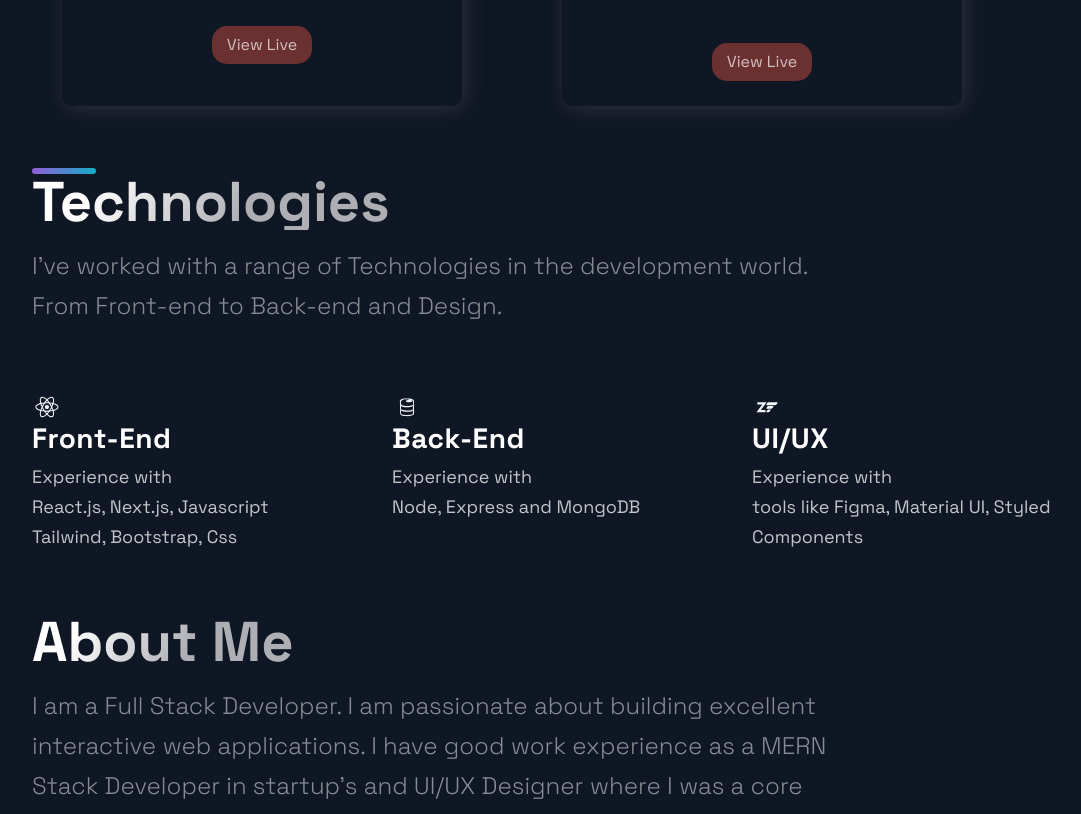
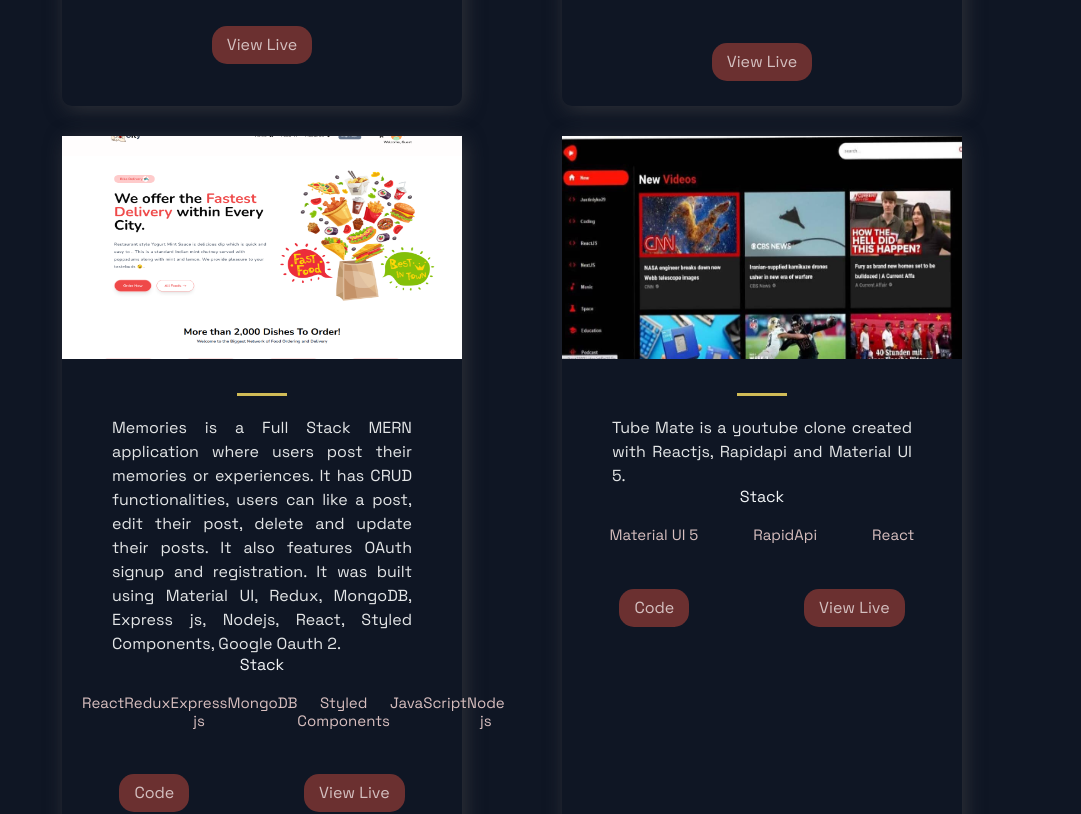
Before and after one commit to justiniyke29/Justiniyke_portfolio, a Next.js app: page / in a window 1280 px wide. Shown: the part 1343-2157 px from the top of the page, without its empty margins (88-1169 px from the left). Built offline with nearby package versions, Linux system fonts and the light colour scheme.

Commit message:
update projects

```diff
--- a/src/constants/constants.js
+++ b/src/constants/constants.js
@@ -38,28 +38,36 @@ export const projects = [
   //   id: 1,
   // }
 
-  // {
-  //   title: "Chicken City",
-  //   description:
-  //     " Chicken City is a food delivery E-commerce web application built with React.js , Tailwind CSS ,Redux , flutterwave SDK as payment gateway ,framer-motion and firebase as its backend.",
-  //   image: "/images/chickencity.png",
-  //   tags: ["React", "Flutterwave sdk", "Firebase", "JavaScript"],
-  //   showSource: true,
-  //   source: "https://github.com/justiniyke29/Full_Stack_Foody",
-  //   visit: "https://full-stack-foody.vercel.app/",
-  //   id: 2,
-  // },
-  // {
-  //   title: "Youtube_Clone",
-  //   description:
-  //     "Justinmedia is a youtube clone created with Reactjs, Rapidapi and Material UI 5. ",
-  //   image: "/images/youtube-clone.jpg",
-  //   tags: ["Material UI 5", "RapidApi", "React"],
-  //   showSource: true,
-  //   source: "https://github.com/justiniyke29/youtube_clone",
-  //   visit: "https://justinmedia.netlify.app",
-  //   id: 3,
-  // },
+  {
+    title: "Memories",
+    description:
+      "Memories is a Full Stack MERN application where users post their memories or experiences. It has CRUD functionalities, users can like a post, edit their post, delete and update their posts. It also features OAuth signup and registration. It was built using Material UI, Redux, MongoDB, Express js, Nodejs, React, Styled Components, Google Oauth 2.",
+    image: "/images/chickencity.png",
+    tags: [
+      "React",
+      "Redux",
+      "Express js",
+      "MongoDB",
+      "Styled Components",
+      "JavaScript",
+      "Node js",
+    ],
+    showSource: true,
+    source: "https://github.com/justiniyke29/memories-mern-stack",
+    visit: "https://memories-mern-stack.vercel.app/posts",
+    id: 3,
+  },
+  {
+    title: "Tube Mate",
+    description:
+      "Tube Mate is a youtube clone created with Reactjs, Rapidapi and Material UI 5. ",
+    image: "/images/youtube-clone.jpg",
+    tags: ["Material UI 5", "RapidApi", "React"],
+    showSource: true,
+    source: "https://github.com/justiniyke29/youtube_clone",
+    visit: "https://justinmedia.netlify.app",
+    id: 4,
+  },
   // {
   //   title: "Justin-Fries",
   //   description:
@@ -69,7 +77,7 @@ export const projects = [
   //   showSource: true,
   //   source: "https://github.com/justiniyke29/justin-fries",
   //   visit: "https://justin-fries.netlify.app",
-  //   id: 4,
+  //   id: 5,
   // },
 ];
 
```
